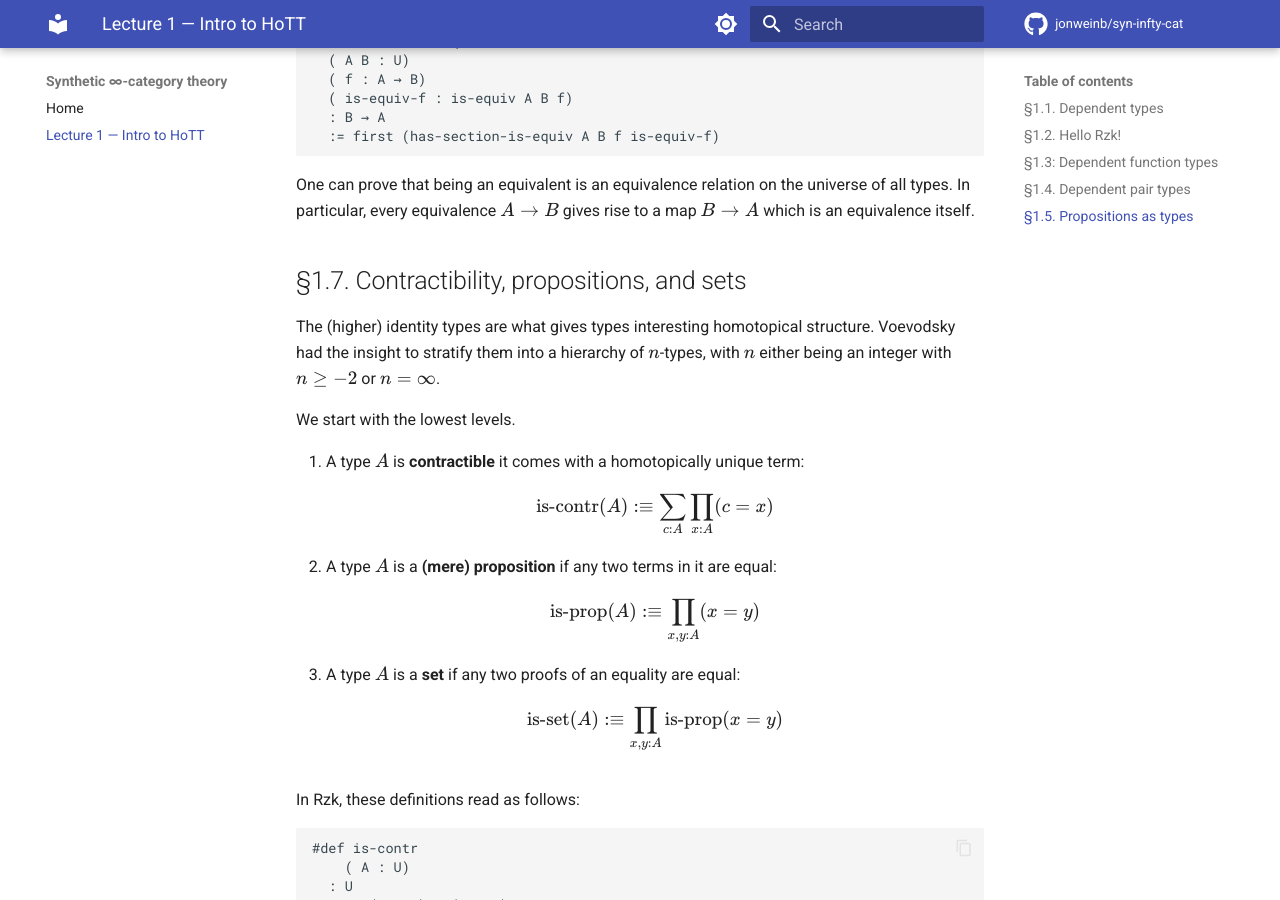
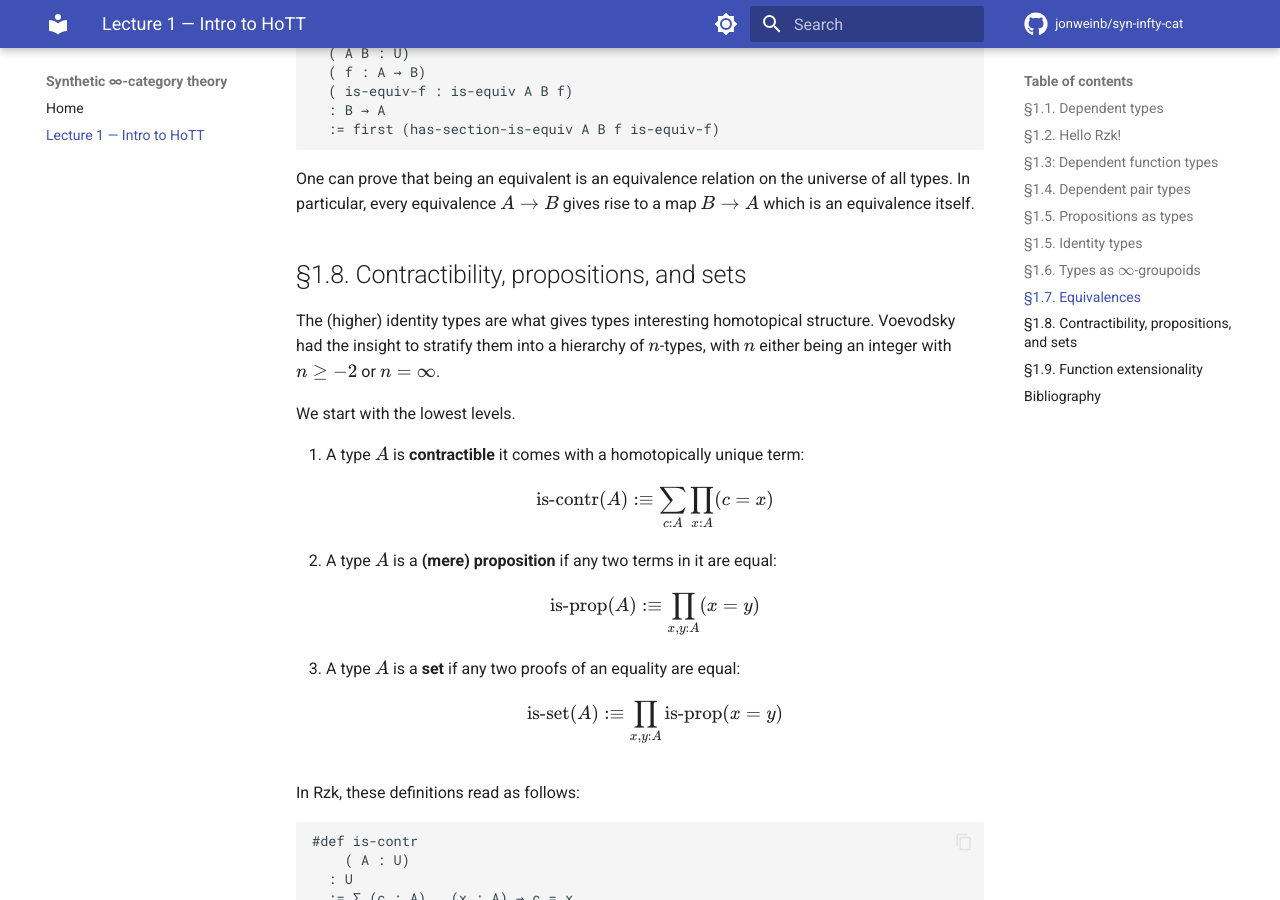
Before and after one commit to jonweinb/syn-infty-cat, an MkDocs documentation site: the page built from lectures/01-rzk-hott.rzk.md, in a window 1280 px wide and 900 px high, scrolled down 20904 px. Built offline with MkDocs 1.6.1 and Material for MkDocs 9.7.7, drawn with Linux system fonts in a browser that asks for light colours; comment, search, counter and statistics services are not loaded; some of the changed text lies outside the part shown.

Commit message:
Fix lecture 1 heading levels and section numbers so the HTML TOC includes the later sections.
Co-authored-by: Cursor <cursoragent@cursor.com>

````diff
--- a/lectures/01-rzk-hott.rzk.md
+++ b/lectures/01-rzk-hott.rzk.md
@@ -515,7 +515,7 @@ Can you solve the following goal in Rzk?
 ```
 
 
-# §1.5. Identity types
+## §1.5. Identity types
 
 In homotopy type theory, the notion of identity is **intensional**, meaning we would like to keep track of *how* and not just *if* two terms of a type are equal. Homotopy type theory supports identity types due to Martin-Löf which are defined as follows:
 
@@ -633,7 +633,7 @@ Similarly, one can prove the left unit law as well as associativity (see the exe
 
 $$ \text{concat-assoc} : \prod_{x,y,z,w : A} \prod_{p : (x=y)} \prod_{q : (y = z)} \prod_{r : (z = w)} \mathrm{concat}_{x,z,w}(\mathrm{concat}_{x,y,z}(p,q), r) = \mathrm{concat}_{x,y,w}(p,\mathrm{concat}_{y,z,w}(q,r))$$
 
-## Types as $\infty$-groupoids
+## §1.6. Types as $\infty$-groupoids
 
 The rules for identity types go back to Per Martin-Löf and his 1975 seminal paper "An Intuitionistic Theory of Types." This work sparked the question if one could derive the principle of **uniqueness of identity proofs (UIP)**, i.e., if one could construct a term of the following type:
 
@@ -739,7 +739,7 @@ In Rzk, these definitions are given as follows:
 
 One can prove that being an equivalent is an equivalence relation on the universe of all types. In particular, every equivalence $A \to B$ gives rise to a map $B \to A$ which is an equivalence itself.
 
-## §1.7. Contractibility, propositions, and sets
+## §1.8. Contractibility, propositions, and sets
 
 The (higher) identity types are what gives types interesting homotopical structure. Voevodsky had the insight to stratify them into a hierarchy of $n$-types, with $n$ either being an integer with $n \geq -2$ or $n = \infty$.
 
@@ -875,7 +875,7 @@ With some work one can then prove that a map $f : A \to B$ is an equivalence if
 $$\text{is-equiv}(f) \simeq \prod_{y : B} \text{is-contr}(f^{-1}(y))$$
 
 
-## §1.8. Function extensionality
+## §1.9. Function extensionality
 
 When are two functions to be considered equal, as terms of a function type? By path induction, equality implies pointwise equality.
 
````
Also changed, not shown: other parts of lectures/01-rzk-hott.rzk.md (+1 -1 lines).
